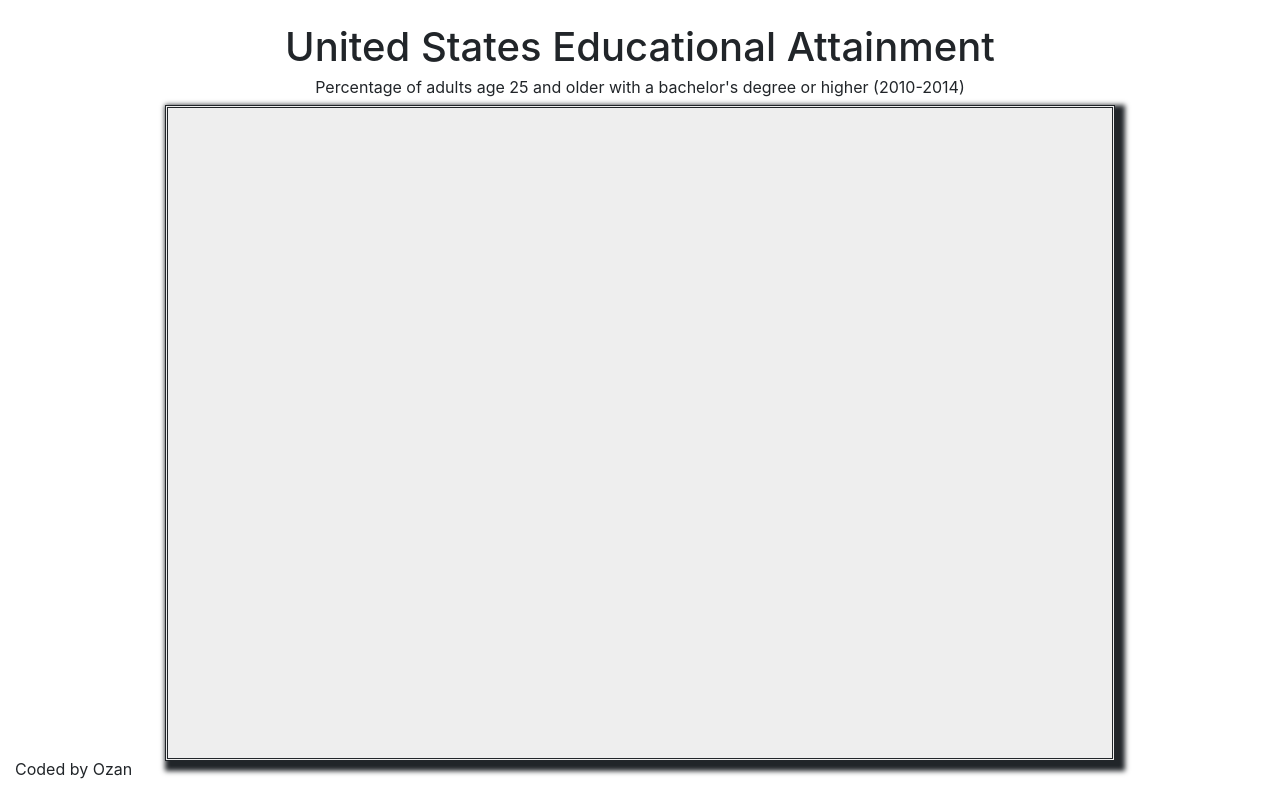
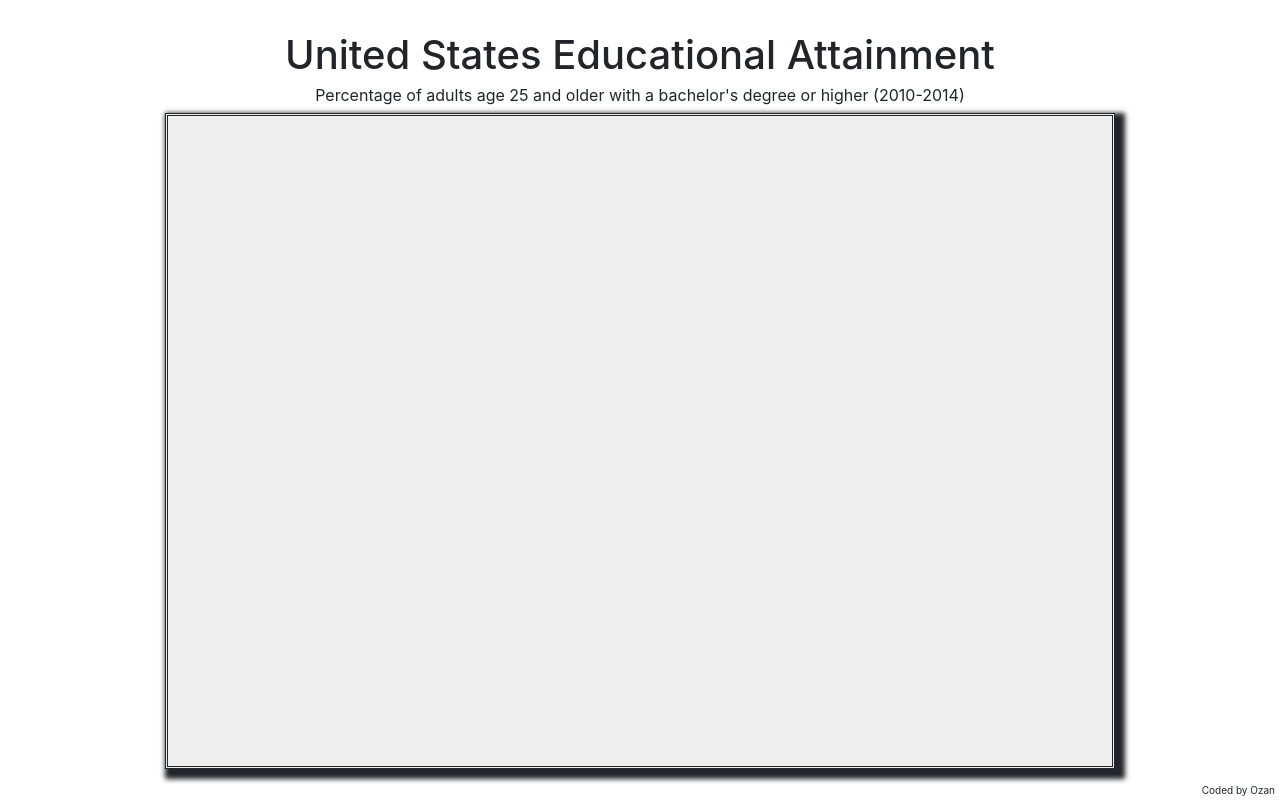
Before and after one commit to ozanbaskan/Choropleth-Map, a plain HTML site: page index.html in a window 1280 px wide. Shown: the top 800 px of the page. Drawn offline with nearby package versions, Linux system fonts and the light colour scheme; no server answers.

Commit message:
Update index.css

```diff
--- a/index.css
+++ b/index.css
@@ -43,3 +43,11 @@
   margin-bottom: 10px;
   text-align: center;
 }
+footer {
+  position: absolute;
+  bottom: 0;
+  right: 0;
+  margin-bottom: 5px;
+  margin-right: 5px;
+  font-size: 10px;
+}
```
